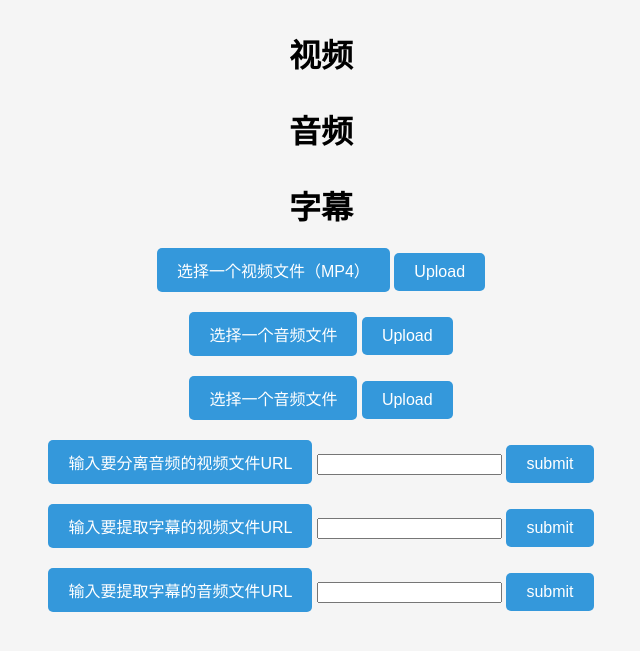
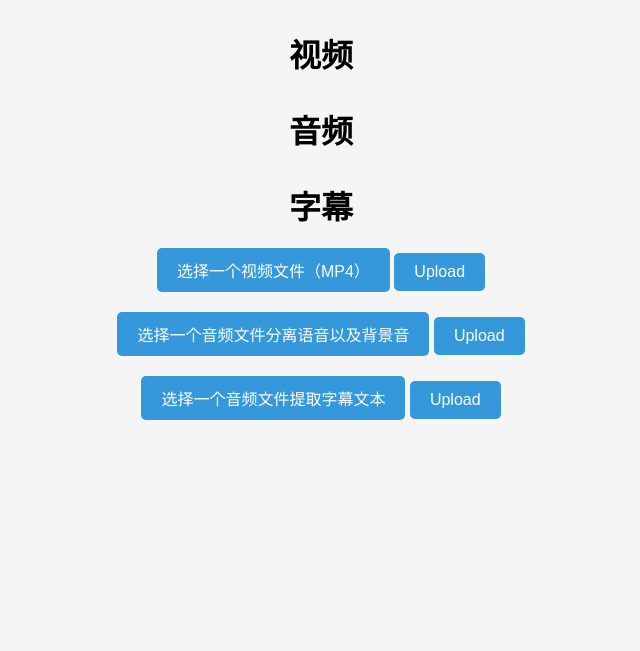
Before and after one commit to jmtek/Demo_Video_Process, a FastAPI app: page / in a window 1280 px wide. Shown: the top 651 px of the page, without its empty margins (319-959 px from the left). Run offline with FastAPI, Linux system fonts and the light colour scheme.

Commit message:
finetunes

```diff
--- a/templates/home.html
+++ b/templates/home.html
@@ -99,20 +99,20 @@
     </form>
 
     <form action="/uploadaudio/" method="post" enctype="multipart/form-data">
-      <label for="audio-upload" class="upload-btn">选择一个音频文件</label>
+      <label for="audio-upload" class="upload-btn">选择一个音频文件分离语音以及背景音</label>
       <input type="file" name="audio" id="audio-upload">
       <span class="audio-name"></span>
       <button type="submit" class="upload-btn">Upload</button>
     </form>
 
     <form action="/transcriptaudio/" method="post" enctype="multipart/form-data">
-      <label for="audio-upload2" class="upload-btn">选择一个音频文件</label>
+      <label for="audio-upload2" class="upload-btn">选择一个音频文件提取字幕文本</label>
       <input type="file" name="audio" id="audio-upload2">
       <span class="audio-name2"></span>
       <button type="submit" class="upload-btn">Upload</button>
     </form>
 
-    <form action="/seperateaudiofromvideo/" method="post" target="_blank">
+    <!-- <form action="/seperateaudiofromvideo/" method="post" target="_blank">
       <label for="audio-upload" class="upload-btn">输入要分离音频的视频文件URL</label>
       <input type="input" name="video_url">
       <button type="submit" class="upload-btn">submit</button>
@@ -126,7 +126,7 @@
       <label for="audio-upload" class="upload-btn">输入要提取字幕的音频文件URL</label>
       <input type="input" name="audio_url">
       <button type="submit" class="upload-btn">submit</button>
-    </form>
+    </form> -->
     <script>
       // Display selected file name in the form
       const videoUpload = document.getElementById("video-upload");
```
